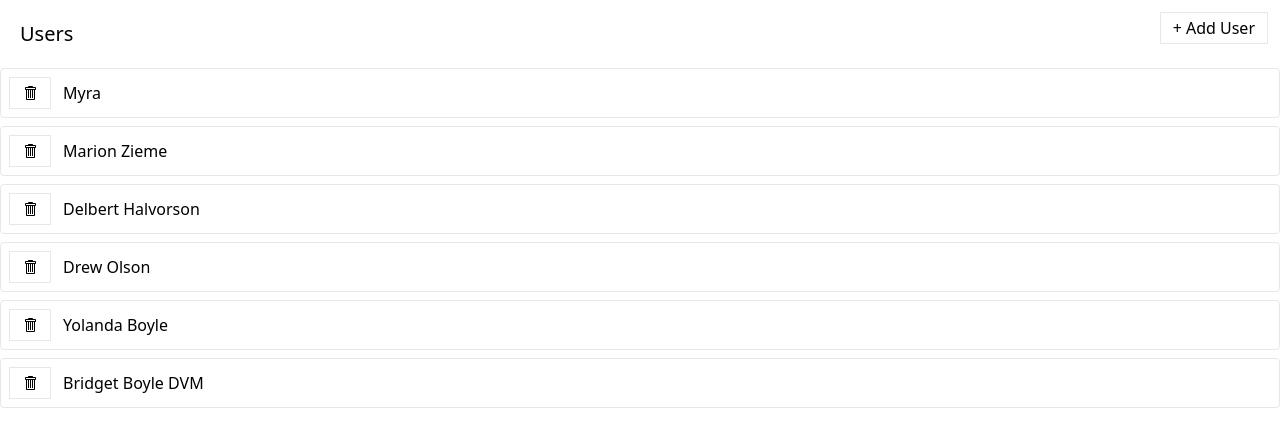
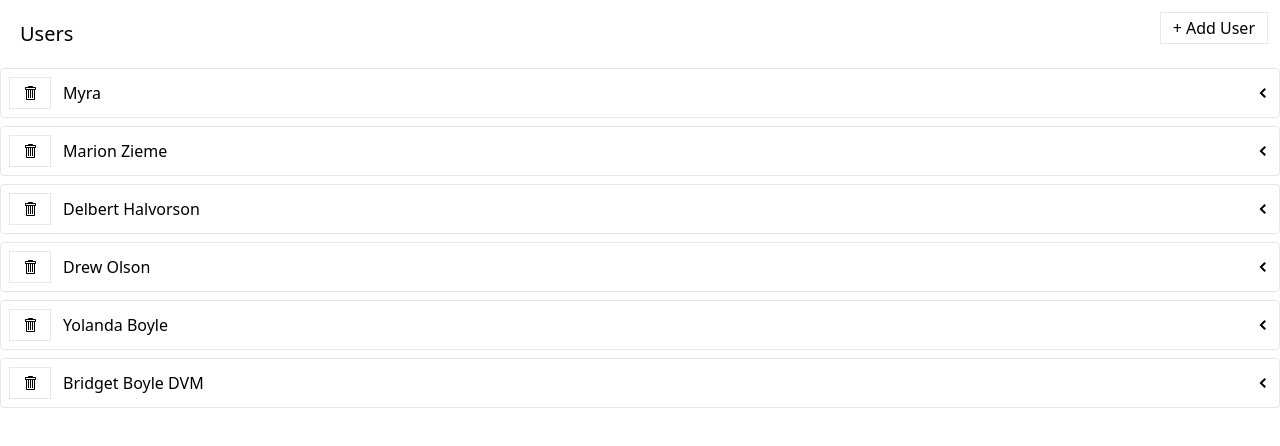
Before and after one commit to kuladeepperumalla/photo-albums-app, a React (Create React App) app: page / in a window 1280 px wide. Shown: the top 446 px of the page. Built offline with nearby package versions, Linux system fonts and the light colour scheme; data requests are answered from the project's data file.

Commit message:
commit #15

```diff
--- /dev/null
+++ b/src/components/ExpandablePanel.js
@@ -0,0 +1,26 @@
+import { useState } from "react";
+import { GoChevronDown, GoChevronLeft } from "react-icons/go";
+
+function ExpandablePanel({header, children}){
+
+    const [expanded, setExpanded] = useState(false);
+
+    const handleClick = () => {
+        setExpanded(!expanded)
+    }
+    return (
+      <div className="mb-2 border rounded">
+        <div className="flex p-2 justify-between items-center">
+          <div className="flex flex-row items-center justify-between">
+            {header}
+          </div>
+          <div className="cursor-pointer" onClick={handleClick}>
+            {expanded ? <GoChevronDown /> : <GoChevronLeft />}
+          </div>
+        </div>
+        {expanded && <div className="p-2 border-t">{children}</div>}
+      </div>
+    );
+}
+
+export default ExpandablePanel;
--- a/src/components/UsersListItem.js
+++ b/src/components/UsersListItem.js
@@ -2,6 +2,7 @@
 import Button from "./Button";
 import { removeUser } from "../store";
 import { useThunk } from "../hooks/use-thunk";
+import ExpandablePanel from "./ExpandablePanel";
 
 function UsersListItem({ user }) {
   const [doRemoveUser, isLoading, error] = useThunk(removeUser);
@@ -10,18 +11,18 @@
     doRemoveUser(user);
   };
 
-  return (
-    <div className="mb-2 border rounded">
-      <div className="flex p-2 justify-between items-center cursor-pointer">
-        <div className="flex flex-row items-center justify-between">
-          <Button className="mr-3" loading={isLoading} onClick={handleClick}>
+  const header = <>
+            <Button className="mr-3" loading={isLoading} onClick={handleClick}>
             <GoTrashcan />
           </Button>
           {error && <div>Error deleting user.</div>}
           {user.name}
-        </div>
-      </div>
-    </div>
+  </>
+
+  return (
+    <ExpandablePanel header={header}>
+        Content!!!
+    </ExpandablePanel>
   );
 }
 
```
